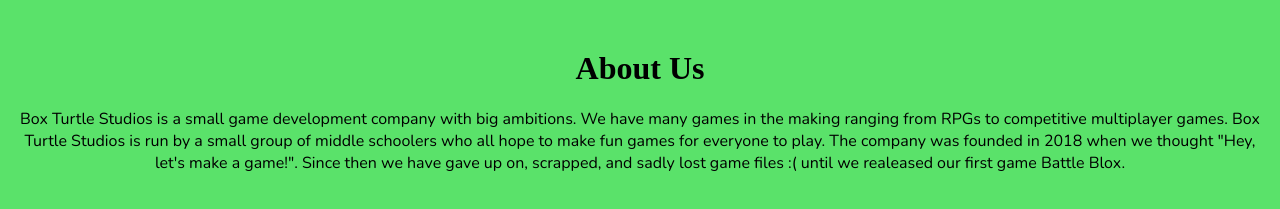
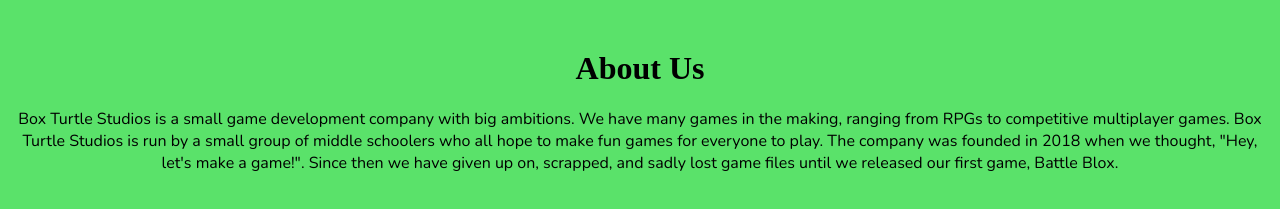
Before and after one commit to boxturtlestudios/site, a plain HTML site: page about.html in a window 1280 px wide. Shown: the part 111-320 px from the top of the page. Drawn offline with nearby package versions, Linux system fonts and the light colour scheme; a web font is replaced by a local one.

Commit message:
Update about.html

```diff
--- a/about.html
+++ b/about.html
@@ -21,6 +21,6 @@
             </div>
         </div>
             <h1>About Us</h1>
-            <p>Box Turtle Studios is a small game development company with big ambitions. We have many games in the making ranging from RPGs to competitive multiplayer games. Box Turtle Studios is run by a small group of middle schoolers who all hope to make fun games for everyone to play. The company was founded in 2018 when we thought "Hey, let's make a game!". Since then we have gave up on, scrapped, and sadly lost game files :( until we realeased our first game Battle Blox.</p>
+            <p>Box Turtle Studios is a small game development company with big ambitions. We have many games in the making, ranging from RPGs to competitive multiplayer games. Box Turtle Studios is run by a small group of middle schoolers who all hope to make fun games for everyone to play. The company was founded in 2018 when we thought, "Hey, let's make a game!". Since then we have given up on, scrapped, and sadly lost game files until we released our first game, Battle Blox.</p>
     </body>
 </html>
```
